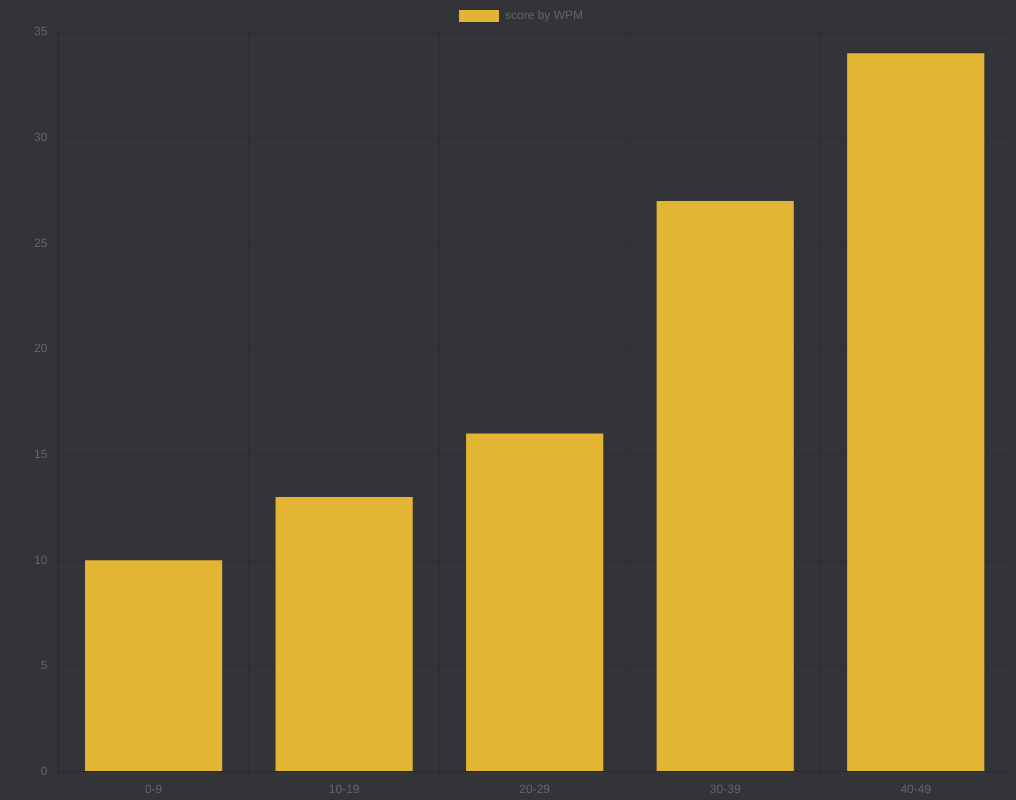
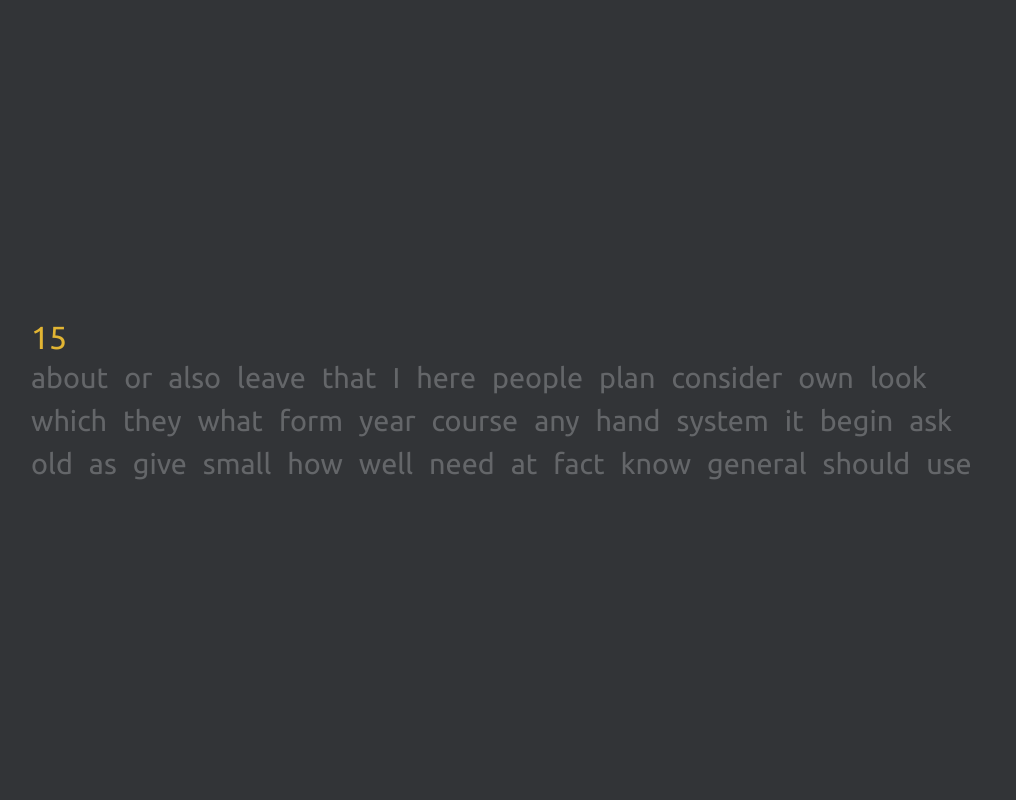
Before and after one commit to Achimenes-freeman/rs-clone, a React (Create React App) app: page / in a window 1280 px wide. Shown: the whole page, without its empty margins (119-1135 px from the left). Built offline with nearby package versions, Linux system fonts and the light colour scheme.

Commit message:
feat: create Charts

```diff
--- a/src/App.tsx
+++ b/src/App.tsx
@@ -1,23 +1,17 @@
-// import { useContext } from 'react';
-// import { TestComponent } from './components/TestComponent/TestComponent';
-// import { TestContext } from './context/TestContext/TestContext';
-// import { MainContext } from './context/MainContext/MainContext';
-// import { LineChartGeneric } from './generics/LineChartGeneric/LineChartGeneric';
-import { BarChartGeneric } from "./generics/BarChartGeneric/BarChartGeneric"
+import { useContext } from 'react';
+import { TestComponent } from './components/TestComponent/TestComponent';
+import { TestContext } from './context/TestContext/TestContext';
+import { MainContext } from './context/MainContext/MainContext';
+import { LineChartGeneric } from './generics/LineChartGeneric/LineChartGeneric';
 
 export const App = () => {
 
-    // const {testContext: {printsDynamics}} = useContext(TestContext)
-    // const {isFinished} = useContext(MainContext)
-
-    const infoData = [10,13,16,27,34]
-    const labelsData = ['0-9', '10-19', '20-29', '30-39', '40-49']
+    const {testContext: {printsDynamics}} = useContext(TestContext)
+    const {isFinished} = useContext(MainContext)
 
     return (
         <div className='main'>
-            {/* {isFinished ? <LineChartGeneric printsDynamics={printsDynamics}/>: <TestComponent/>} */}
-
-            <BarChartGeneric infoData={infoData} labelsData={labelsData}/>
+            {isFinished ? <LineChartGeneric printsDynamics={printsDynamics}/>: <TestComponent/>}
         </div>
     )
 }
```
